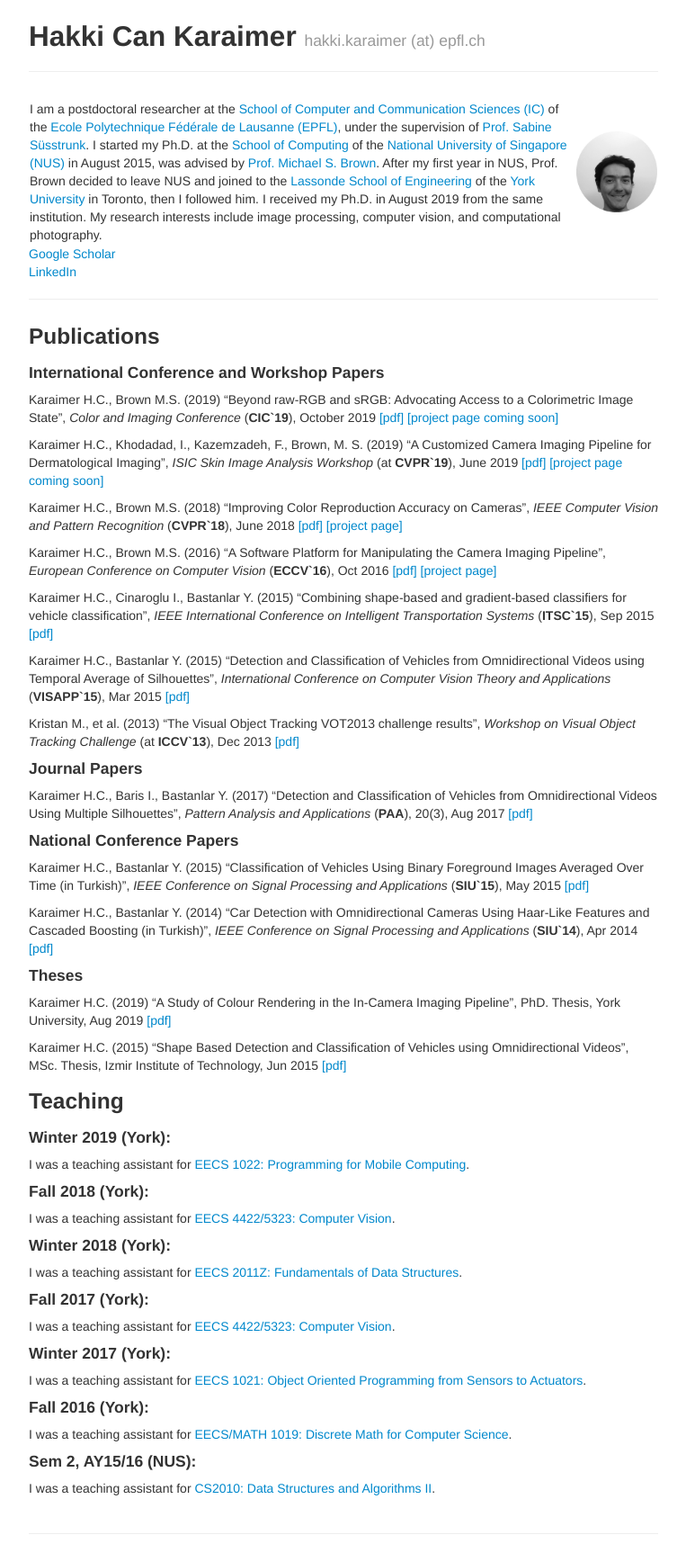
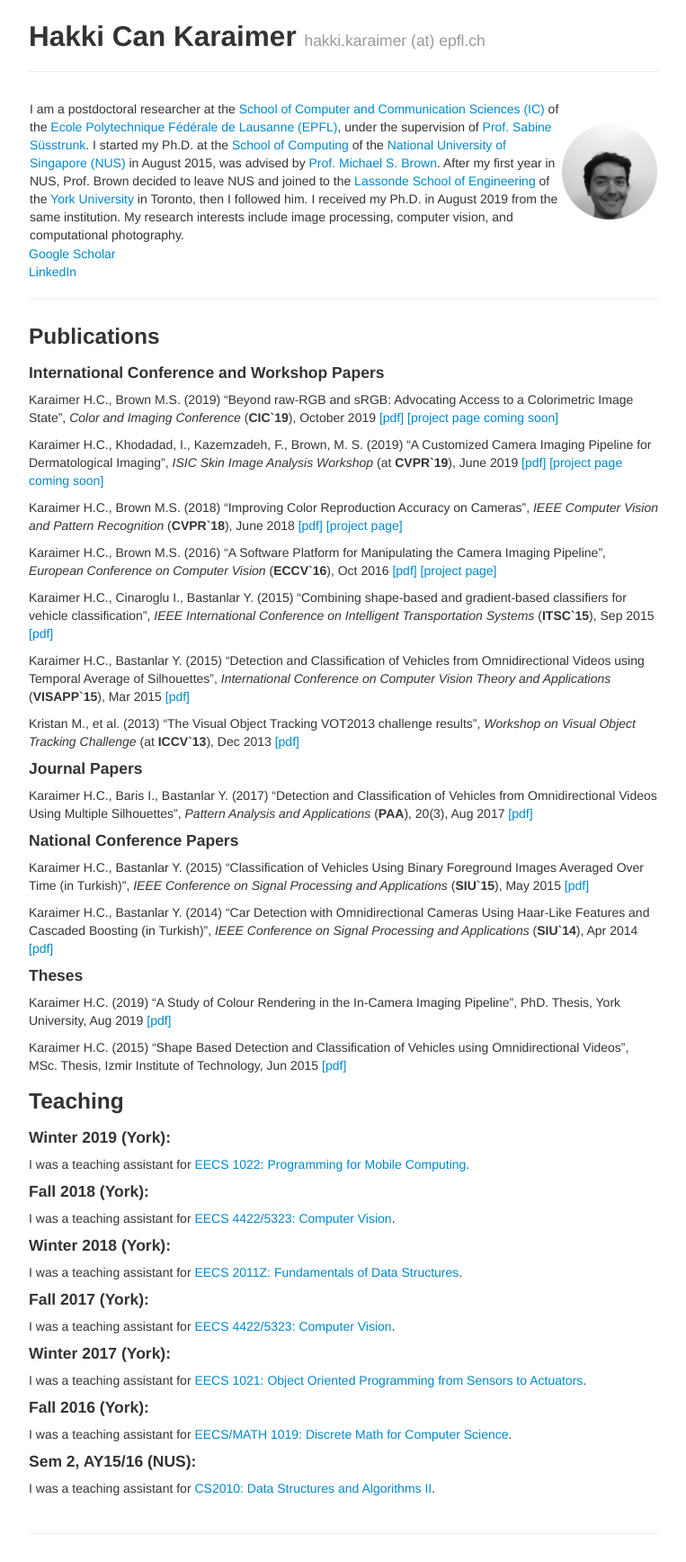
Before and after one commit to karaimer/karaimer.github.io, a Jekyll site: the page built from index.md, in a window 1280 px wide. Shown: the whole page at 90% size, without its empty margins (258-1021 px from the left). Built offline with Jekyll 4.4.1, drawn with Linux system fonts in a browser that asks for light colours.

Commit message:
Update index.md

```diff
--- a/index.md
+++ b/index.md
@@ -8,7 +8,7 @@
 
 | - | - |
 |---|---|
-| I am a postdoctoral researcher at the [School of Computer and Communication Sciences (IC)](https://www.epfl.ch/schools/ic/) of the [Ecole Polytechnique Fédérale de Lausanne (EPFL)](https://www.epfl.ch/en/), under the supervision of [Prof. Sabine Süsstrunk](https://ivrl.epfl.ch/people/people-susstrunk/). I started my Ph.D. at the [School of Computing](https://www.comp.nus.edu.sg) of the [National University of Singapore (NUS)](http://nus.edu.sg/) in August 2015, was advised by [Prof. Michael S. Brown](http://www.cse.yorku.ca/~mbrown/). After my first year in NUS, Prof. Brown decided to leave NUS and joined to the [Lassonde School of Engineering](https://lassonde.yorku.ca) of the [York University](https://www.yorku.ca/index.html) in Toronto, then I followed him. I received my Ph.D. in August 2019 from the same institution. My research interests include image processing, computer vision, and computational photography.     | ![](/image/original_0099.png){:height="720px" width="720px"} |
+| I am a postdoctoral researcher at the [School of Computer and Communication Sciences (IC)](https://www.epfl.ch/schools/ic/) of the [Ecole Polytechnique Fédérale de Lausanne (EPFL)](https://www.epfl.ch/en/), under the supervision of [Prof. Sabine Süsstrunk](https://ivrl.epfl.ch/people/people-susstrunk/). I started my Ph.D. at the [School of Computing](https://www.comp.nus.edu.sg) of the [National University of Singapore (NUS)](http://nus.edu.sg/) in August 2015, was advised by [Prof. Michael S. Brown](http://www.cse.yorku.ca/~mbrown/). After my first year in NUS, Prof. Brown decided to leave NUS and joined to the [Lassonde School of Engineering](https://lassonde.yorku.ca) of the [York University](https://www.yorku.ca/index.html) in Toronto, then I followed him. I received my Ph.D. in August 2019 from the same institution. My research interests include image processing, computer vision, and computational photography.     | ![](/image/original_0099.png){:height="720px" width="880px"} |
 
 [Google Scholar](https://scholar.google.com/citations?user=jhlnGS4AAAAJ&hl=en)
 [LinkedIn](https://www.linkedin.com/in/karaimer)
```
